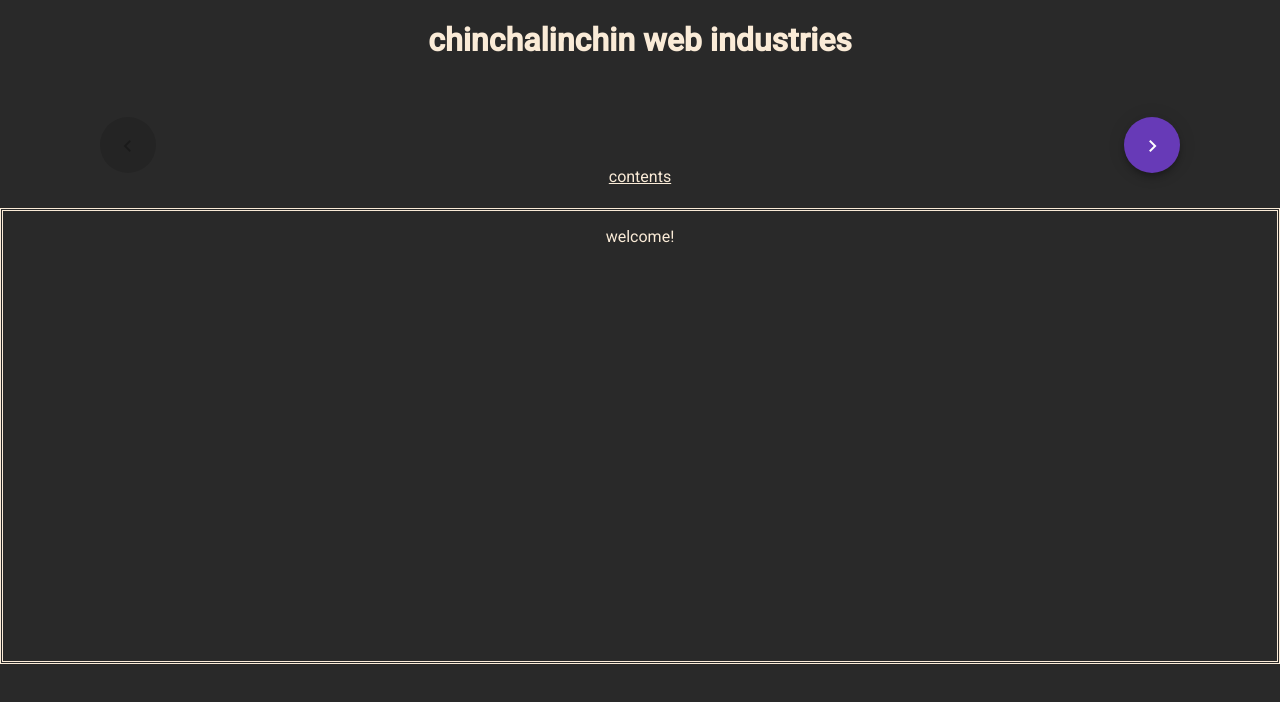
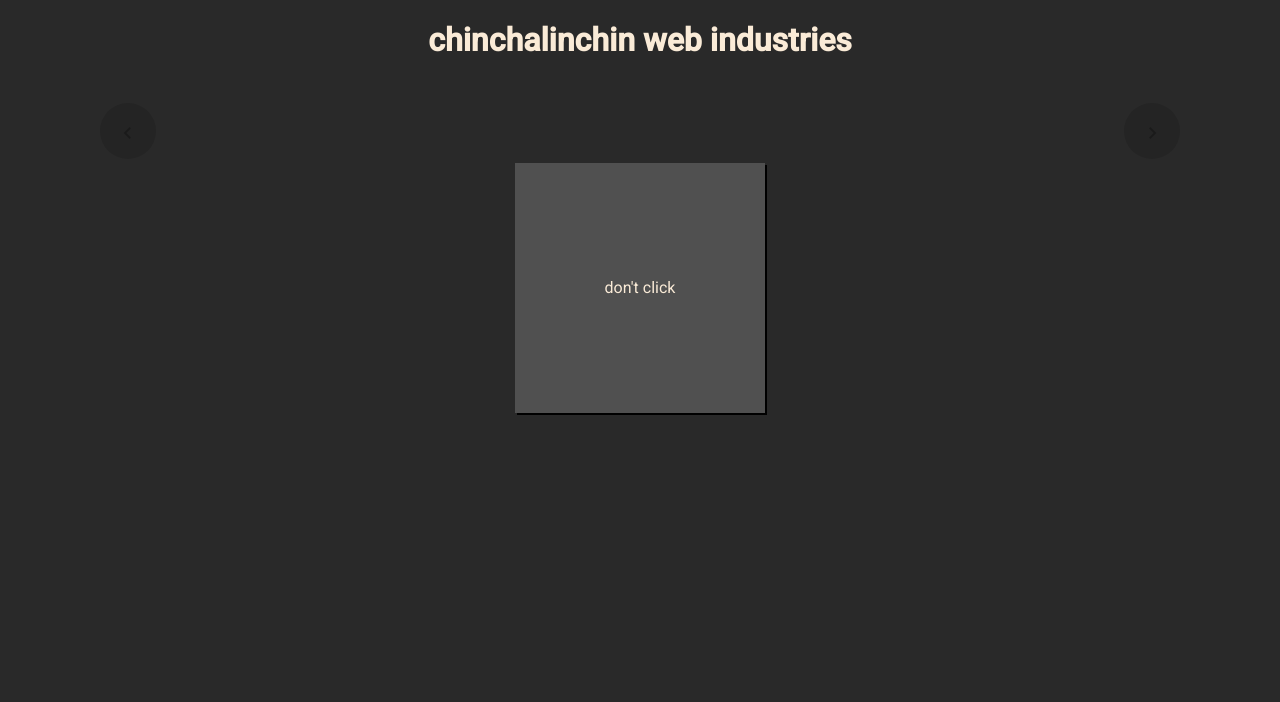
Before and after one commit to chinchalinchin/static-html-template, an Angular app in the folder frontend/: page / in a window 1280 px wide. Shown: the top 702 px of the page. Built offline with nearby package versions, Linux system fonts and the light colour scheme.

Commit message:
update static styles and html

```diff
--- a/frontend/src/app/app.component.html
+++ b/frontend/src/app/app.component.html
@@ -1,7 +1,10 @@
-<h1 class="title-area center">{{title}}</h1>
+<div class="text-center">
+    <h1>{{title}}</h1><br>
+    <a *ngIf="src" class="link" (click)="drawer.toggle()">contents</a>
+</div>
 
 <mat-grid-list cols="5" rowHeight="4:1">
-    <mat-grid-tile colspan="1" rowspan="2">
+    <mat-grid-tile colspan="1" rowspan="1">
         <button mat-fab color="primary" (click)="this.setSource(this.previousSrc)"
             [disabled]="!this.previousSrc">
             <mat-icon>keyboard_arrow_left</mat-icon>
@@ -10,14 +13,11 @@
     <mat-grid-tile colspan="3" rowspan="1">
         <mat-icon *ngIf="this.src" class="hover" (click)="this.setSource(null)">home</mat-icon>
     </mat-grid-tile>
-    <mat-grid-tile colspan="1" rowspan="2">
+    <mat-grid-tile colspan="1" rowspan="1">
         <button mat-fab color="primary" (click)="this.setSource(this.nextSrc)"
             [disabled]="!this.nextSrc">
             <mat-icon>keyboard_arrow_right</mat-icon>
         </button>
-    </mat-grid-tile>
-    <mat-grid-tile colspan="3" rowspan="1">
-        <a class="link" (click)="drawer.toggle()">contents</a>
     </mat-grid-tile>
 </mat-grid-list>
 
@@ -34,7 +34,8 @@
         <iframe [src]="this.src | safe" width="100%" height="100%"
                 frameBorder="0"></iframe>
     </div>
-    <div *ngIf="!src" class="border shrink-height">
-        <p class="text-center">welcome!</p>
+    <div *ngIf="!src" class="shrink-height">
+        <div matRipple class="start-button mat-elevation-z4"
+                [matRippleRadius]="100" (click)="begin()">don't click</div>
     </div>
 </mat-drawer-container>
--- a/frontend/src/app/app.component.ts
+++ b/frontend/src/app/app.component.ts
@@ -27,7 +27,10 @@ export class AppComponent {
       let index=src_keys.indexOf(el);
       this.SRCS.push(src_values[index]);
     }
-    this.setSource(null);
+  }
+
+  public begin(): void{
+    this.setSource(this.SRCS[0]);
   }
 
   public setSource(source: any) : void {
@@ -40,7 +43,7 @@ export class AppComponent {
   public setNavigationSources(source: any): void {
     if(!source){
       this.previousSrc = null;
-      this.nextSrc = this.SRCS[1];
+      this.nextSrc = null;
     }
     else{
       let current_index : number = this.SRCS.indexOf(source)
--- a/frontend/src/app/app.module.ts
+++ b/frontend/src/app/app.module.ts
@@ -8,6 +8,8 @@ import { MatSidenavModule } from '@angular/material/sidenav';
 import { MatButtonModule } from '@angular/material/button';
 import { MatDividerModule } from '@angular/material/divider';
 import { MatGridListModule } from '@angular/material/grid-list';
+import { MatRippleModule } from '@angular/material/core';
+
 import {MatIconModule} from '@angular/material/icon';
 
 
@@ -25,6 +27,7 @@ import { SafePipe } from './pipes/safe.pipe';
     MatDividerModule,
     MatGridListModule,
     MatIconModule,
+    MatRippleModule,
     NoopAnimationsModule
   ],
   providers: [],
--- a/frontend/src/assets/static_styles.css
+++ b/frontend/src/assets/static_styles.css
@@ -6,13 +6,17 @@ p {
     background-color:rgb(41, 41, 41);
     color:antiquewhite;
 }
-.star {
+code {
     text-align: center;
-    color: antiquewhite;
+    color:wheat;
 }
-.margin{
-    margin: 50px;
+a{ color:slateblue; }
+.text-margin{ margin-left: 10%; }
+.box-margin{
+    margin-top:1%;
+    margin-right:10%;
+    margin-left:10%;
+    margin-bottom:5%;
 }
-.indent{
-    text-indent:50px;
-}
+.indent{ text-indent:5%; }
+.center{ text-align:center; }
--- a/frontend/src/styles.css
+++ b/frontend/src/styles.css
@@ -23,10 +23,16 @@ body { margin: 0; font-family: Roboto, "Helvetica Neue", sans-serif; }
 .hover{
     cursor: pointer;
 }
-.title-area{
-    display: flex;
-    text-align: top;
-    justify-content: center;
+.start-button{
+    background-color:rgb(80, 80, 80);
+    width: 250px;
+    height: 250px;
+    line-height:250px;
+    margin-left: auto;
+    margin-right: auto;
+    text-align: center;
+    cursor: pointer;
+    box-shadow: 2px 2px black;
 
 }
 .border{
```
Also changed, not shown: frontend/src/assets/0000.html (+11 -9 lines), 1 other file (tests, documents, lock files or other folders).
